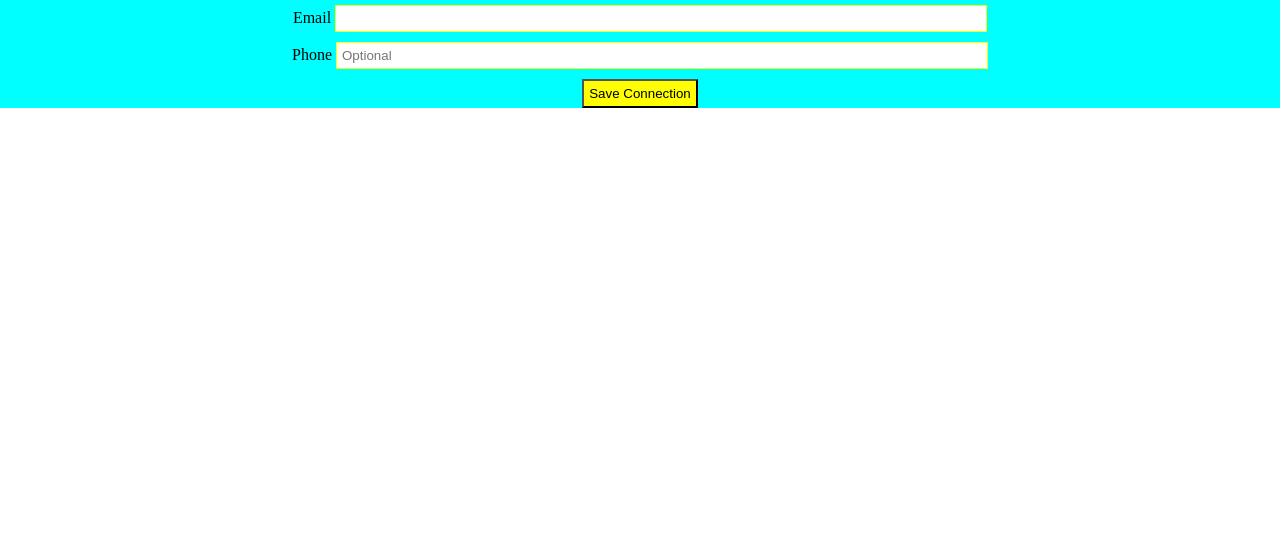
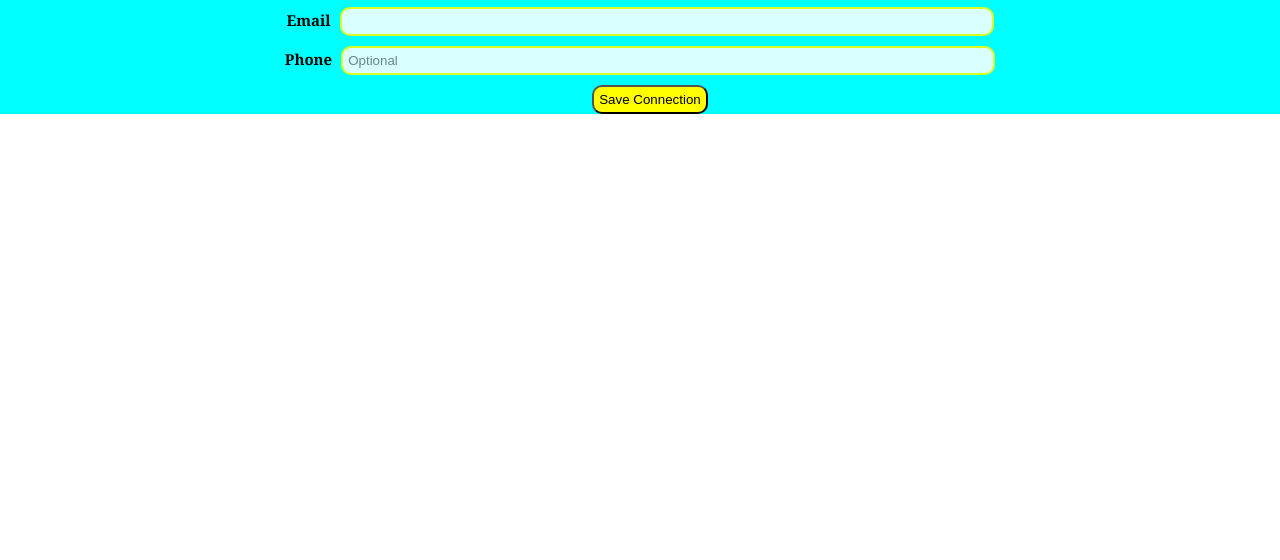
Before and after one commit to CoderJay06/connections, a plain HTML site: page src/index.html in a window 1280 px wide. Shown: the part 240-800 px from the top of the page. Drawn offline with Linux system fonts and the light colour scheme.

Commit message:
Modify form styling

```diff
--- a/src/index.css
+++ b/src/index.css
@@ -16,16 +16,30 @@ main {
     margin: auto;
     text-align: center;
 }
+label {
+    font-family: Georgia, 'Times New Roman', Times, serif;
+    font-weight: bolder;
+    font-size: 15px;
+}
 
 input {
     margin-top: 10px;
+    margin-left: 5px;
     padding: 5px;
     width: 50%;
-    border: 1px solid yellow;
+    border: 2px solid yellow;
+    border-radius: 10px;
+    opacity: 85%;
+}
+
+input:hover {
+    opacity: 70%;
 }
 
 .save-btn {
     background-color: yellow;
     margin-top: 10px;
+    margin-left: 20px;
     padding: 5px;
+    border-radius: 10px;
 }
```
